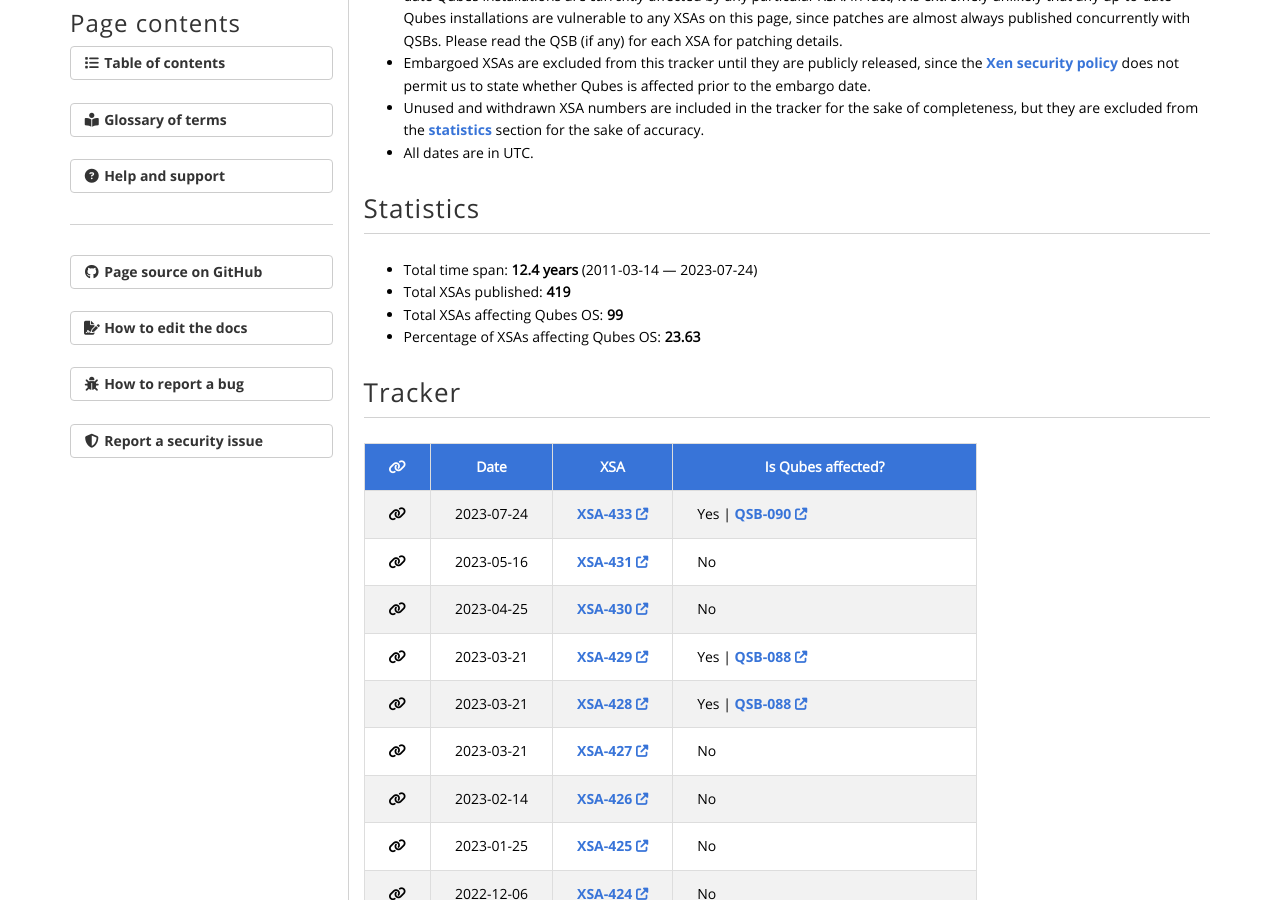
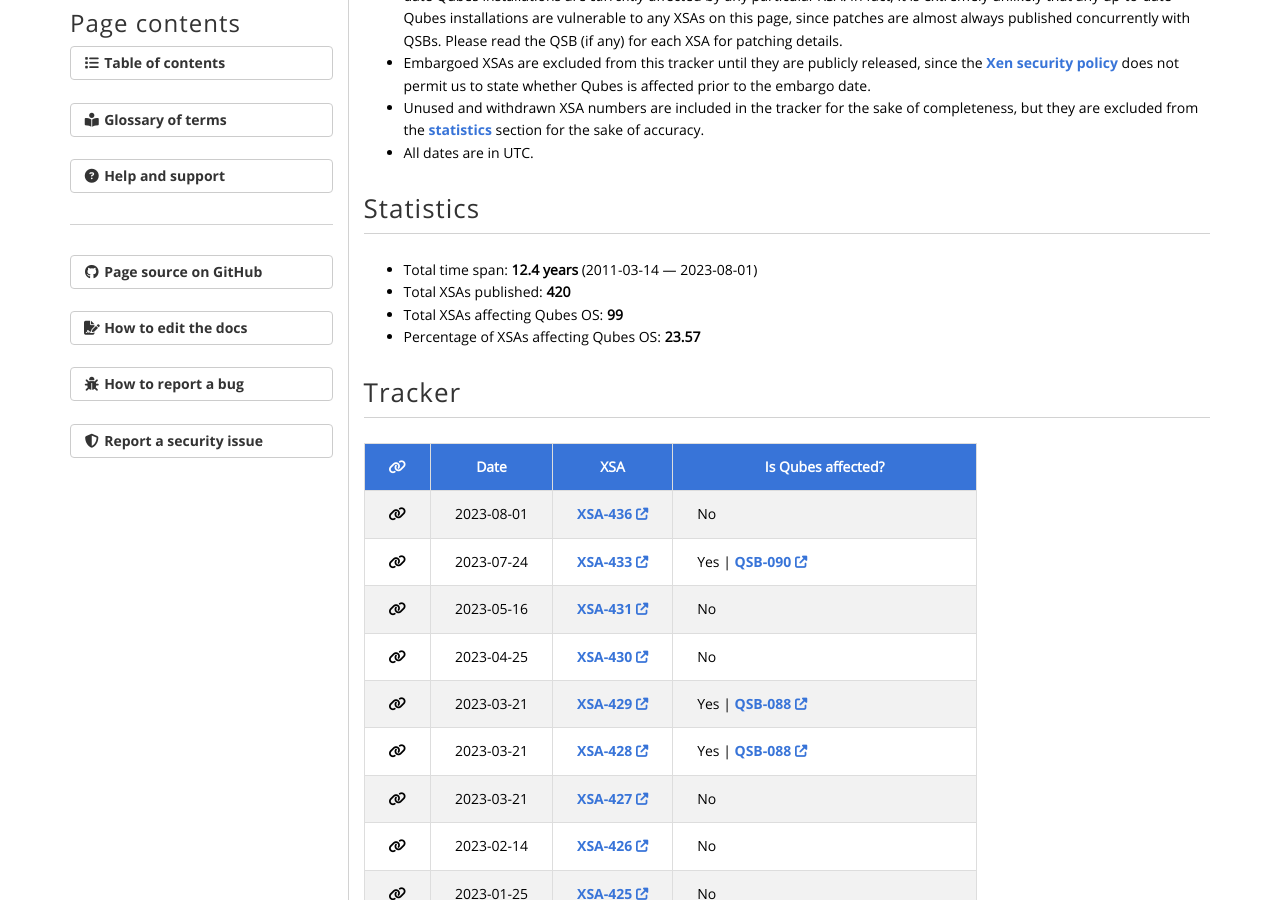
Before and after one commit to QubesOS/qubesos.github.io, a Jekyll site: the page built from pages/xsa.md, in a window 1280 px wide and 900 px high, scrolled down 657 px. Built offline with Jekyll 4.4.1, drawn with Linux system fonts in a browser that asks for light colours; some web fonts are replaced.

Commit message:
Add XSA-436

```diff
--- a/_data/sec-xsa.yml
+++ b/_data/sec-xsa.yml
@@ -1819,3 +1819,7 @@
   date: 2023-07-24
   affected: yes
   qsb: 090-2023
+
+- xsa: 436
+  date: 2023-08-01
+  affected: no
```
